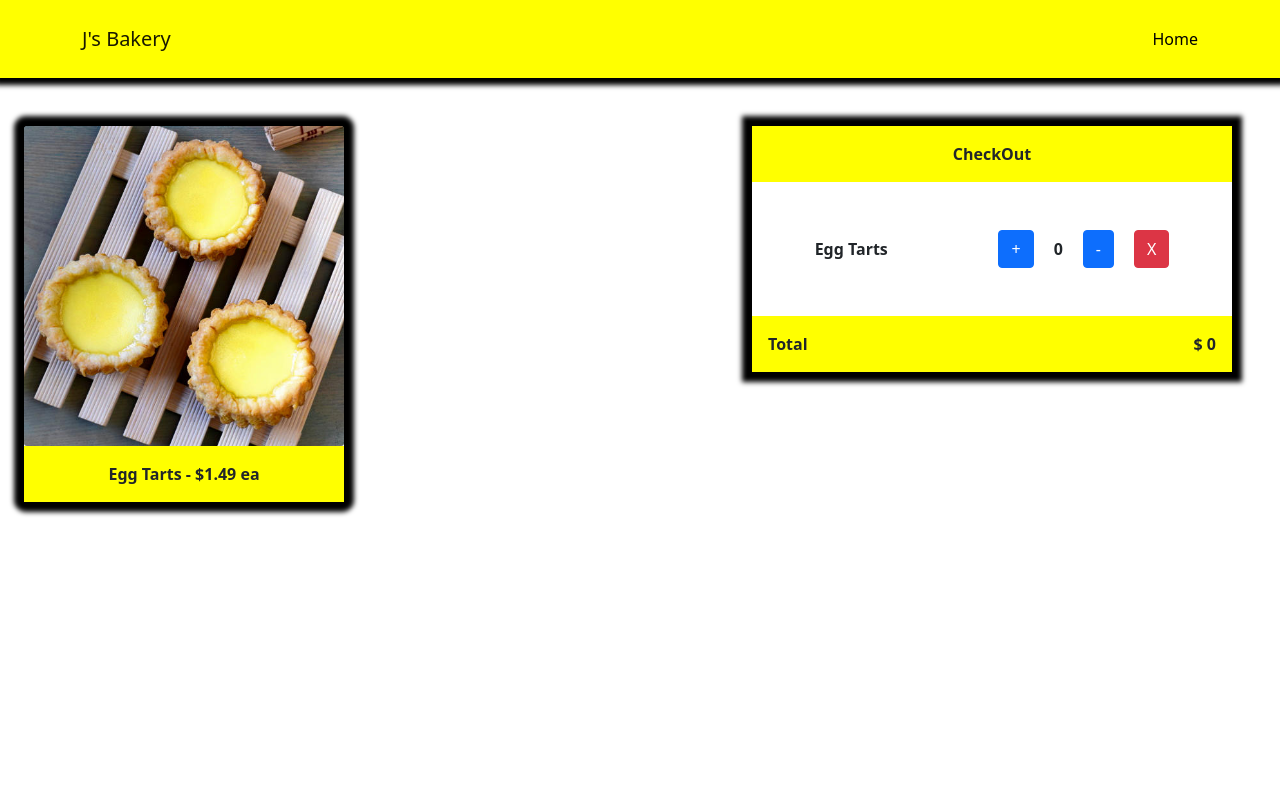
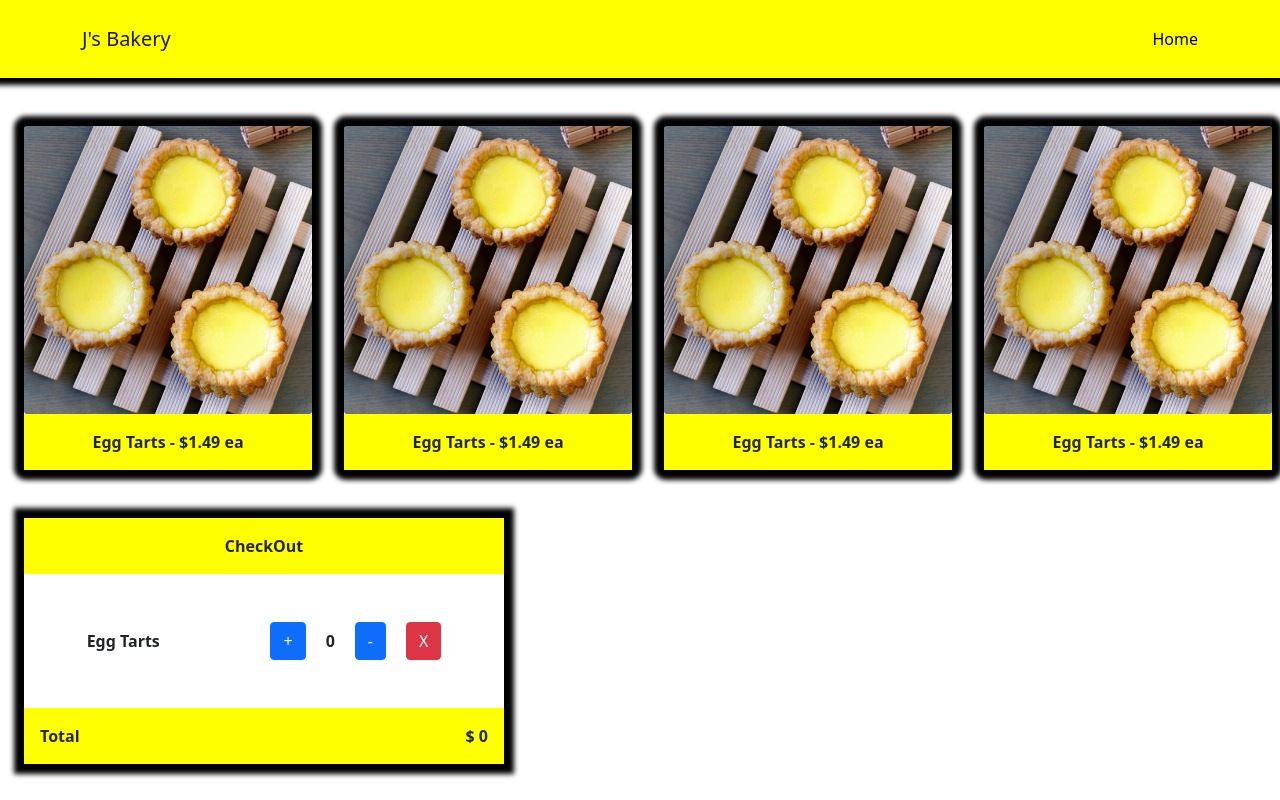
Before and after one commit to junweihe99/bakery, a React (Create React App) app in the folder shopping-cart/: page /shopping-cart/Shop in a window 1280 px wide. Built offline with nearby package versions, Linux system fonts and the light colour scheme.

Commit message:
Edited display setting when resizing window

```diff
--- a/shopping-cart/src/Shop.js
+++ b/shopping-cart/src/Shop.js
@@ -3,11 +3,14 @@ import Cart from "./components/Cart";
 
 export default function Shop() {
     return (
-        <div style={{display: "flex", justifyContent: "space-between"}}>
+        <div style={{display: "flex", justifyContent: "space-between", flexWrap:"wrap"}}>
             <div className="ms-4" style={{display: "flex", flexWrap: "wrap", gap:"2rem"}}>
                 <Product />
+                <Product />
+                <Product />
+                <Product />
             </div>
-            <div>
+            <div className="ms-4">
                 <Cart />
             </div>
         </div>
--- a/shopping-cart/src/components/Product.js
+++ b/shopping-cart/src/components/Product.js
@@ -3,7 +3,7 @@ import eggTart from "../pics/egg-tart.jpg";
 
 export default function Product() {
   return (
-    <Card className="mx-auto" style={{ width: "20rem", marginTop: "3rem", border: "0px solid yellow", boxShadow:"0px 0px 5px 10px black"}}>
+    <Card className="mx-auto" style={{ width: "18rem", marginTop: "3rem", border: "0px solid yellow", boxShadow:"0px 0px 5px 10px black"}}>
             <Card.Img src={eggTart} />
             <Card.Body className="text-center" style={{background:"yellow", fontWeight: "bold"}}>Egg Tarts - $1.49 ea</Card.Body>
     </Card>
```
